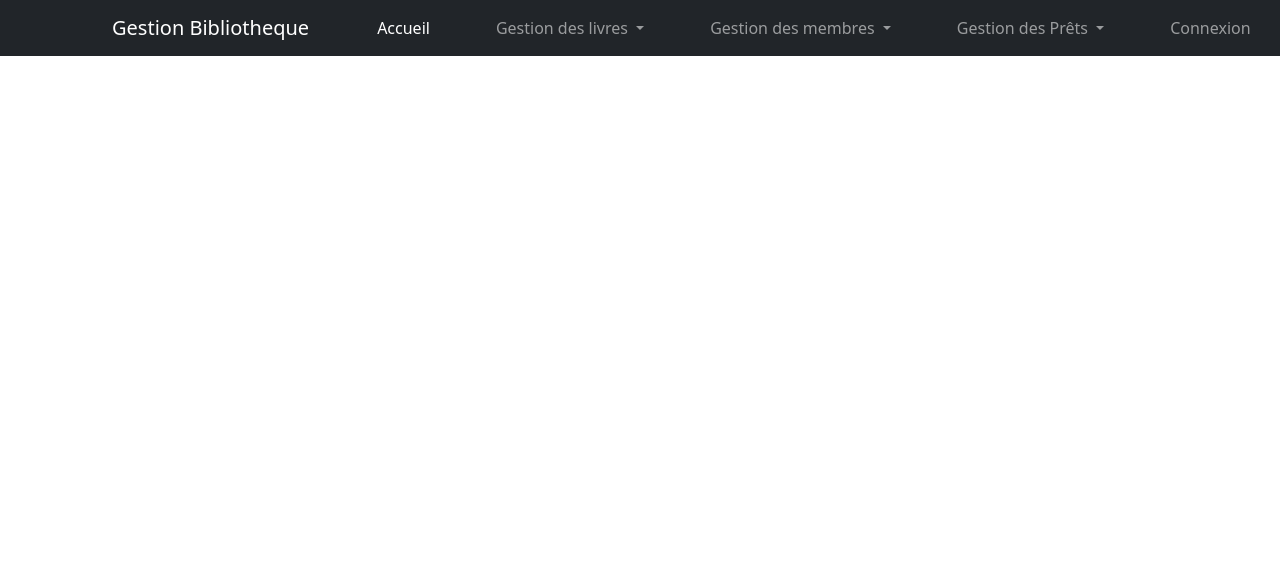
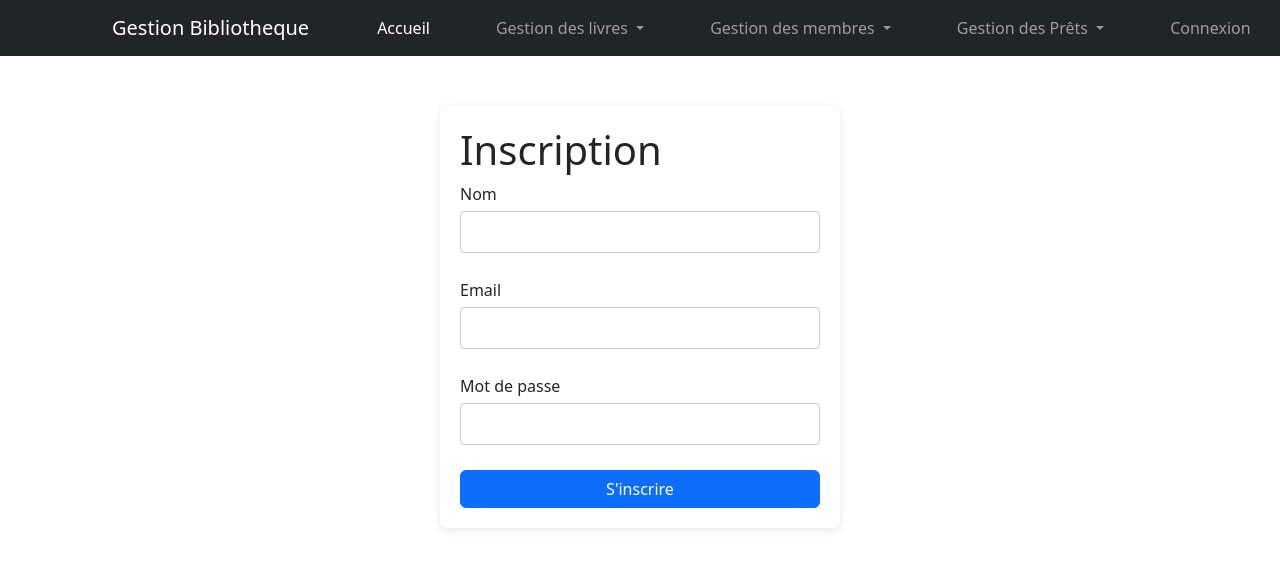
Before and after one commit to FatimataAliouSall/gestion-bibliotheque, a Vue app: page /signup in a window 1280 px wide. Shown: the top 568 px of the page. Built offline with nearby package versions, Linux system fonts and the light colour scheme.

Commit message:
add form authentificate

```diff
--- a/src/components/Navbar.vue
+++ b/src/components/Navbar.vue
@@ -12,7 +12,7 @@
           aria-label="Toggle navigation"
         >
           <span class="navbar-toggler-icon"></span>
-        </button>
+      </button>
         <div class="collapse navbar-collapse" id="navbarSupportedContent">
           <ul class="navbar-nav me-auto mb-2 mb-lg-0 custom-nav">
             <li class="nav-item">
@@ -94,9 +94,6 @@
           </ul>
 
 
-
-
-
         </div>
       </div>
     </nav>
--- a/src/components/auth/SignIn.vue
+++ b/src/components/auth/SignIn.vue
@@ -17,21 +17,17 @@
 
 <script setup>
 import { ref } from 'vue';
-import { useRouter } from 'vue-router';
-
+import { useAuthStore } from '../stores/auth';
 
 const email = ref('');
 const password = ref('');
-const router = useRouter();
-
+const authStore = useAuthStore();
 
 const handleSignIn = async () => {
   try {
-    await signIn(email.value, password.value);
-    router.push('/');
+    await authStore.signIn(email.value, password.value);
   } catch (error) {
     console.error('Erreur de connexion:', error);
-
   }
 };
 </script>
--- a/src/components/auth/SignUp.vue
+++ b/src/components/auth/SignUp.vue
@@ -1,18 +1,19 @@
+<!-- src/components/auth/SignUp.vue -->
 <template>
-    <div class="container mt-5">
-      <h2>Inscription</h2>
+  <div class="signup-container">
+    <h1>Inscription</h1>
     <form @submit.prevent="handleSignUp">
-        <div class="mb-3">
-          <label for="name" class="form-label">Nom</label>
-          <input type="text" class="form-control" id="name" placeholder="Enter your name" v-model="name" required>
+      <div class="form-group">
+        <label for="name">Nom</label>
+        <input type="text" id="name" v-model="name" required />
       </div>
-        <div class="mb-3">
-          <label for="email" class="form-label">Email</label>
-          <input type="email" class="form-control" id="email" placeholder="Enter your email" v-model="email" required>
+      <div class="form-group">
+        <label for="email">Email</label>
+        <input type="email" id="email" v-model="email" required />
       </div>
-        <div class="mb-3">
-          <label for="password" class="form-label">Mot de passe</label>
-          <input type="password" class="form-control" id="password" placeholder="Enter your password" v-model="password" required>
+      <div class="form-group">
+        <label for="password">Mot de passe</label>
+        <input type="password" id="password" v-model="password" required />
       </div>
       <button type="submit" class="btn btn-primary">S'inscrire</button>
     </form>
@@ -21,22 +22,46 @@
 
 <script setup>
 import { ref } from 'vue';
-  import { useRouter } from 'vue-router';
-
 
 const name = ref('');
 const email = ref('');
 const password = ref('');
-  const router = useRouter();
 
+function handleSignUp() {
+  console.log('Nom:', name.value);
+  console.log('Email:', email.value);
+  console.log('Mot de passe:', password.value);
+}
+</script>
 
-  const handleSignUp = async () => {
-    try {
-      await signUp(name.value, email.value, password.value);
-      router.push('/');
-    } catch (error) {
-      console.error('Erreur d\'inscription:', error);
+<style scoped>
+.signup-container {
+  max-width: 400px;
+  margin: 50px auto;
+  padding: 20px;
+  background-color: #fff;
+  border-radius: 8px;
+  box-shadow: 0 2px 10px rgba(0, 0, 0, 0.1);
+}
 
+.form-group {
+  margin-bottom: 15px;
 }
-  };
-  </script>
+
+label {
+  display: block;
+  margin-bottom: 5px;
+}
+
+input {
+  width: 100%;
+  padding: 8px;
+  margin-bottom: 10px;
+  border: 1px solid #ccc;
+  border-radius: 4px;
+}
+
+button {
+  width: 100%;
+}
+</style>
--- /dev/null
+++ b/src/components/stores/auth.js
@@ -0,0 +1,40 @@
+import { defineStore } from 'pinia';
+import { ref } from 'vue';
+import { useRouter } from 'vue-router';
+
+export const useAuthStore = defineStore('auth', () => {
+  const router = useRouter();
+  const user = ref(null);
+
+  const signUp = (name, email, password) => {
+    // Simuler l'inscription et sauvegarder l'utilisateur
+    const newUser = { name, email, password };
+    localStorage.setItem('user', JSON.stringify(newUser));
+    user.value = newUser;
+    router.push('/');
+  };
+
+  const signIn = (email, password) => {
+    // Vérifier si l'utilisateur existe dans le localStorage
+    const storedUser = JSON.parse(localStorage.getItem('user'));
+    if (storedUser && storedUser.email === email && storedUser.password === password) {
+      user.value = storedUser;
+      router.push('/');
+    } else {
+      throw new Error('Email ou mot de passe incorrect');
+    }
+  };
+
+  const signOut = () => {
+    user.value = null;
+    localStorage.removeItem('user');
+    router.push('/signin');
+  };
+
+  // Récupérer l'utilisateur au démarrage si présent dans localStorage
+  if (localStorage.getItem('user')) {
+    user.value = JSON.parse(localStorage.getItem('user'));
+  }
+
+  return { user, signUp, signIn, signOut };
+});
```
Also changed, not shown: src/App.vue (+5 -7 lines), src/router/index.js (+8 -0 lines), src/views/Home.vue (+14 -6 lines). Lines whose indentation alone changed are shown as unchanged.
